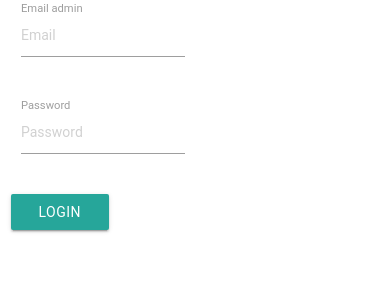
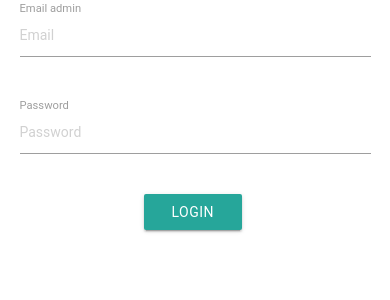
Before and after one commit to AurelioPennacchio/Tesina, a PHP site: page /admin/login in a window 390 px wide. Shown: the top 300 px of the page. Run offline with PHP 8.4, Linux system fonts and the light colour scheme; some web fonts are replaced.

Commit message:
Resi responsive per mobile

```diff
--- a/application/view/admin/login.php
+++ b/application/view/admin/login.php
@@ -5,24 +5,31 @@
 	<link rel="stylesheet" href="<?php echo URL; ?>css/materialize.css">
 	<script type="text/javascript" src="<?php echo URL; ?>js/jquery.js"></script>
 	<script type="text/javascript" src="<?php echo URL; ?>js/materialize.js"></script>
+	<meta name="viewport" content="width=device-width, initial-scale=1.0"/>
 </head>
 <body>
+	<div class="container">
 		<div class="row">
 			<form class="col s12" method="POST" action="<?php echo URL; ?>admin/login">
 				<div class="row">
-				<div class="input-field col s6">
+					<div class="input-field col s12">
 						<input type="text" name="email_admin" id="email_admin" placeholder="Email" class="validate">
 						<label for="email_admin">Email admin</label>
 					</div>
 				</div>
 				<div class="row">
-				<div class="input-field col s6">
+					<div class="input-field col s12">
 						<input type="password" name="password_admin" id="password_admin" placeholder="Password" class="validate">
 						<label for="password_admin">Password</label>
 					</div>
 				</div>
+				<div class="row">
+					<div class="col s6 offset-s4">
 						<button class="btn waves-effect waves-light" type="submit" name="login">Login</button>
+					</div>
+				</div>
 			</form>
+		</div>
 	</div>
 </body>
 </html>
--- a/application/view/admin/menu.php
+++ b/application/view/admin/menu.php
@@ -6,6 +6,7 @@
 	<script type="text/javascript" src="<?php echo URL; ?>js/jquery.js"></script>
 	<script type="text/javascript" src="<?php echo URL; ?>js/materialize.js"></script>
 	<link href="https://fonts.googleapis.com/icon?family=Material+Icons" rel="stylesheet">
+	<meta name="viewport" content="width=device-width, initial-scale=1.0"/>
 </head>
 <body>
 	<div>
```
Also changed, not shown: application/view/user/login.php (+10 -4 lines). Lines whose indentation alone changed are shown as unchanged.
